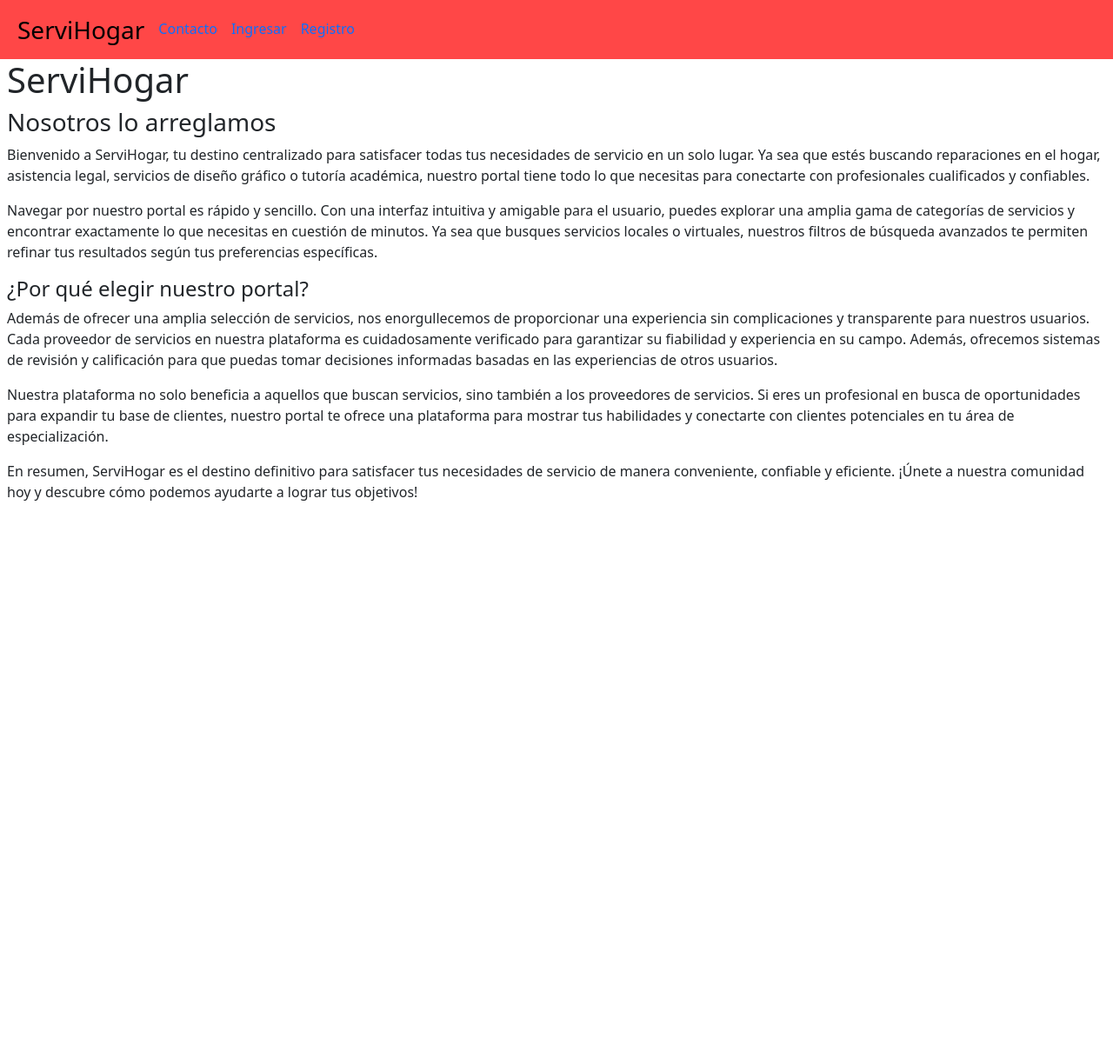
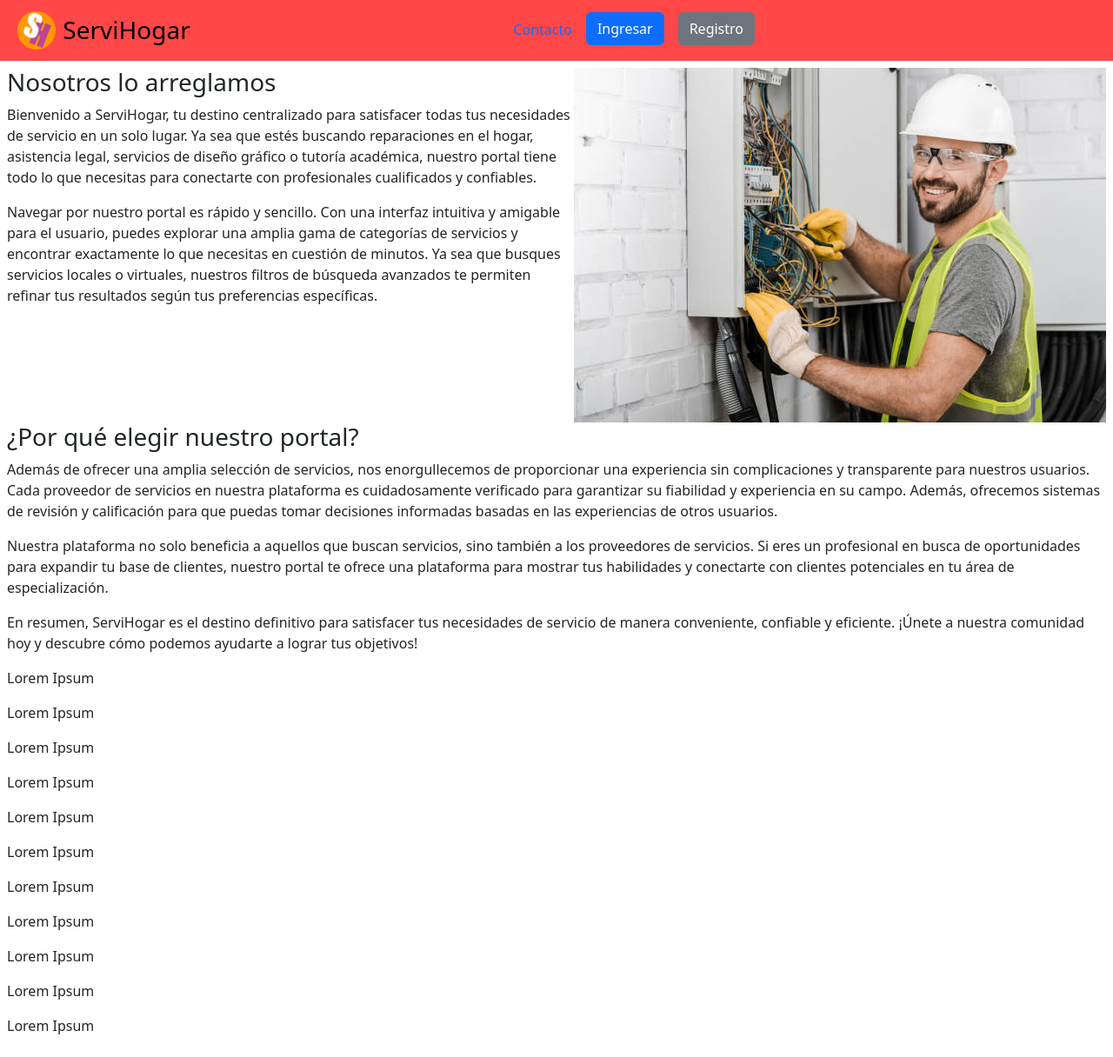
Before and after one commit to undrbug/cAc_integrador, a plain HTML site: page index.html in a window 1280 px wide. Shown: the whole page at 87% size. Before the commit the page ends 800 px from the top, so only its background shows below. Drawn offline with nearby package versions, Linux system fonts and the light colour scheme.

Commit message:
Landing page update

```diff
--- a/index.html
+++ b/index.html
@@ -4,14 +4,16 @@
     <meta charset="UTF-8">
     <meta name="viewport" content="width=device-width, initial-scale=1.0">
     <title>ServiHogar - Portal de Servicios en Línea</title>
+    <link rel="icon" type="image/png" href="imgs/favicon.png">
     <link href="https://cdn.jsdelivr.net/npm/bootstrap@5.3.3/dist/css/bootstrap.min.css" rel="stylesheet" integrity="sha384-QWTKZyjpPEjISv5WaRU9OFeRpok6YctnYmDr5pNlyT2bRjXh0JMhjY6hW+ALEwIH" crossorigin="anonymous">
     <link href="styles.css" rel="stylesheet">
 </head>
 <body>
 
-    <nav id="navBar" class="navbar navbar-expand-lg bg-primario px-2">
+    <nav id="navBar" class="navbar navbar-expand-lg bg-primario px-2 sticky-top">
         <div class="container-fluid">
-            <div id="Logo" class="navbar-brand">
+            <div id="brand" class="navbar-brand d-flex gap-2">
+                <img src="imgs/favicon.png" class="img-fluid" id="logo"></img>
                 <span class="fs-3">ServiHogar</span>
             </div>
 
@@ -22,16 +24,17 @@
             <div id="nav-content" class="collapse navbar-collapse">
                 <ul class="nav nav-underline me-auto mb-2 mb-lg-0 gap-3 justify-content-end">
                     <li class="nav-item"><a href="#" class="nav-link">Contacto</a></li>
-                    <li class="nav-item"><a href="#" class="nav-link">Ingresar</a></li>
-                    <li class="nav-item"><a href="#" class="nav-link">Registro</a></li>
+                    <li class="nav-item"><a href="#" class="btn btn-primary">Ingresar</a></li>
+                    <li class="nav-item"><a href="#" class="btn btn-secondary">Registro</a></li>
                 </ul>
             </div>
         </div>
     </nav>
 
-    <div class="px-2">
+    <div class="p-2">
         <div>
-            <h1 class="fs-1">ServiHogar</h1>
+            <div class="d-flex">
+                <div>
                     <h2 class="fs-3">Nosotros lo arreglamos</h2>
 
                     <p>
@@ -40,7 +43,13 @@
                     <p>
                         Navegar por nuestro portal es rápido y sencillo. Con una interfaz intuitiva y amigable para el usuario, puedes explorar una amplia gama de categorías de servicios y encontrar exactamente lo que necesitas en cuestión de minutos. Ya sea que busques servicios locales o virtuales, nuestros filtros de búsqueda avanzados te permiten refinar tus resultados según tus preferencias específicas.
                     </p>
-            <h3 class="fs-4">¿Por qué elegir nuestro portal?</h3>
+                </div>
+
+                <img src="imgs/Electricista Stock.jpg"></img>
+            </div>
+
+
+            <h3 class="fs-3">¿Por qué elegir nuestro portal?</h3>
             <p>
                 Además de ofrecer una amplia selección de servicios, nos enorgullecemos de proporcionar una experiencia sin complicaciones y transparente para nuestros usuarios. Cada proveedor de servicios en nuestra plataforma es cuidadosamente verificado para garantizar su fiabilidad y experiencia en su campo. Además, ofrecemos sistemas de revisión y calificación para que puedas tomar decisiones informadas basadas en las experiencias de otros usuarios.
             </p>
@@ -52,6 +61,41 @@
                 En resumen, ServiHogar es el destino definitivo para satisfacer tus necesidades de servicio de manera conveniente, confiable y eficiente. ¡Únete a nuestra comunidad hoy y descubre cómo podemos ayudarte a lograr tus objetivos!
             </p>
 
+
+            <p>
+                Lorem Ipsum
+            </p>
+            <p>
+                Lorem Ipsum
+            </p>
+            <p>
+                Lorem Ipsum
+            </p>
+            <p>
+                Lorem Ipsum
+            </p>
+            <p>
+                Lorem Ipsum
+            </p>
+            <p>
+                Lorem Ipsum
+            </p>
+            <p>
+                Lorem Ipsum
+            </p>
+            <p>
+                Lorem Ipsum
+            </p>
+            <p>
+                Lorem Ipsum
+            </p>
+            <p>
+                Lorem Ipsum
+            </p>
+            <p>
+                Lorem Ipsum
+            </p>
+
         </div>
     </div>
 
--- a/styles.css
+++ b/styles.css
@@ -10,3 +10,7 @@
 a{
     text-decoration: none;
 }
+
+#logo{
+    width: 8%;
+}
```
Also changed, not shown: imgs/Electricista Stock.jpg (added), imgs/favicon.png (added), 1 other file. Lines whose indentation alone changed are shown as unchanged.
